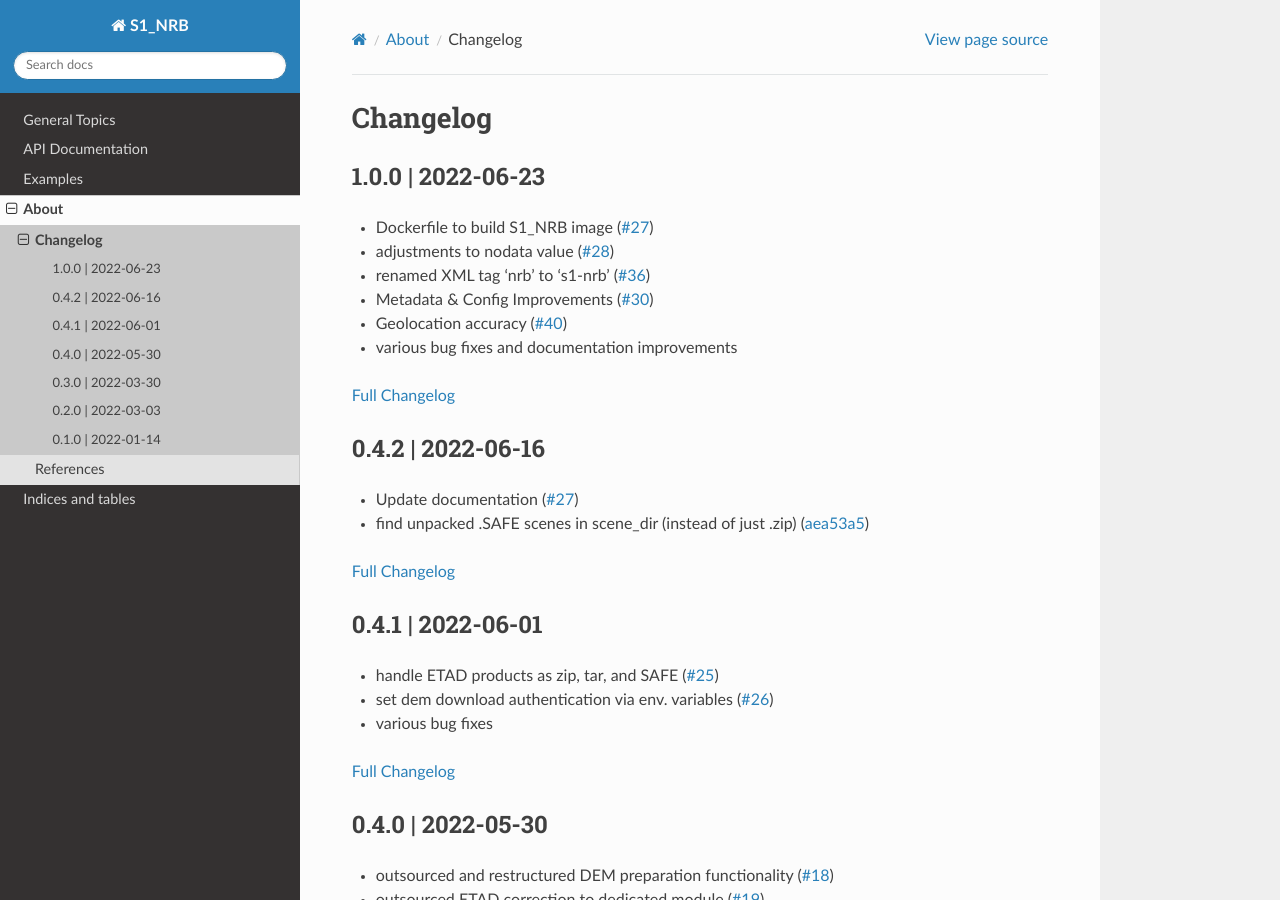
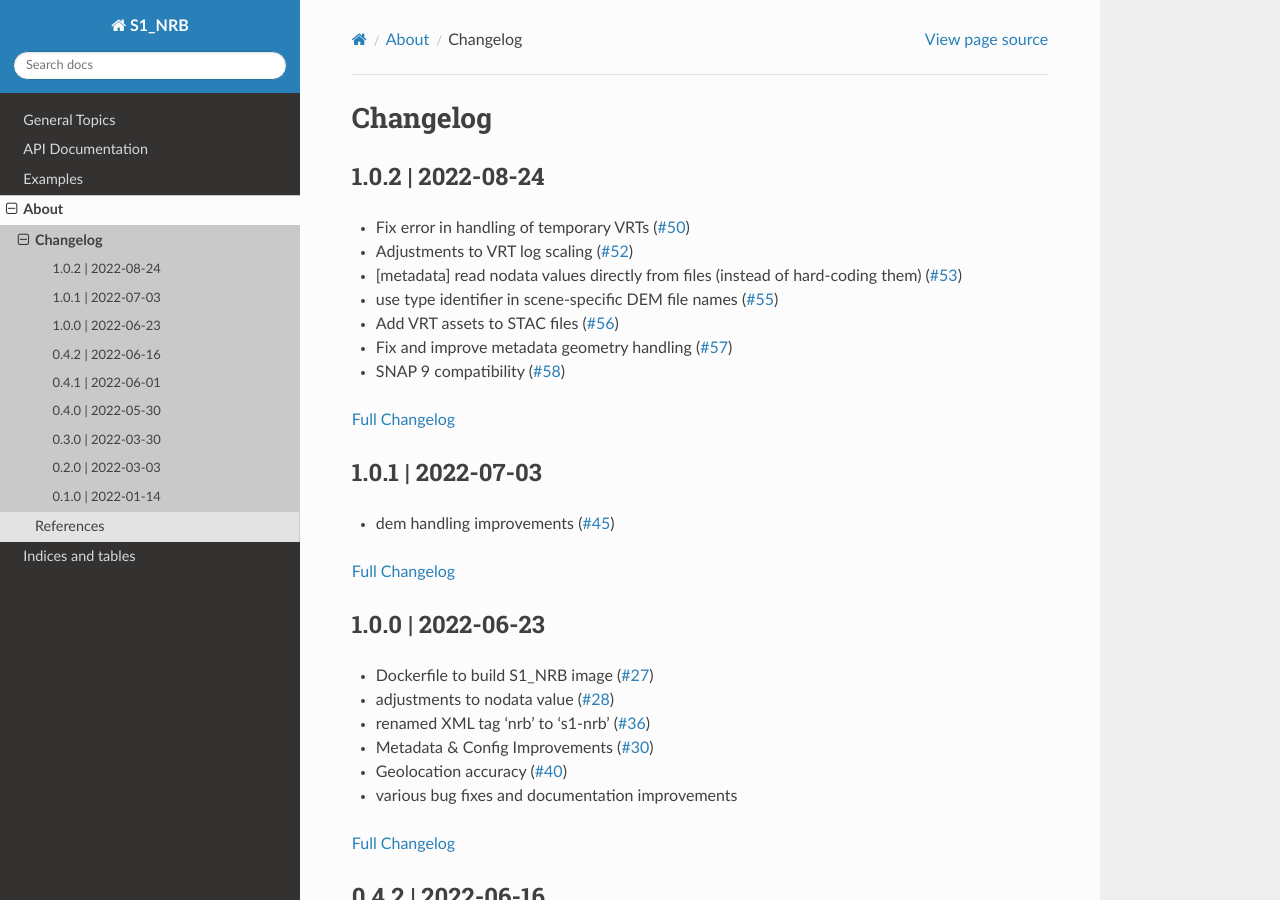
Before and after one commit to SAR-ARD/s1ard, a Sphinx documentation site: the page built from docs/about/changelog.rst, in a window 1280 px wide and 900 px high. Built offline with Sphinx 7.4.7 and the Read the Docs theme 2.0.0, drawn with Linux system fonts in a browser that asks for light colours.

Commit message:
version 1.0.1, 1.0.2 changelog

```diff
--- a/docs/about/changelog.rst
+++ b/docs/about/changelog.rst
@@ -1,5 +1,25 @@
 Changelog
 =========
+
+1.0.2 | 2022-08-24
+------------------
+
+* Fix error in handling of temporary VRTs (`#50 <https://github.com/SAR-ARD/S1_NRB/pull/50>`_)
+* Adjustments to VRT log scaling (`#52 <https://github.com/SAR-ARD/S1_NRB/pull/52>`_)
+* [metadata] read nodata values directly from files (instead of hard-coding them) (`#53 <https://github.com/SAR-ARD/S1_NRB/pull/53>`_)
+* use type identifier in scene-specific DEM file names (`#55 <https://github.com/SAR-ARD/S1_NRB/pull/55>`_)
+* Add VRT assets to STAC files (`#56 <https://github.com/SAR-ARD/S1_NRB/pull/56>`_)
+* Fix and improve metadata geometry handling (`#57 <https://github.com/SAR-ARD/S1_NRB/pull/57>`_)
+* SNAP 9 compatibility (`#58 <https://github.com/SAR-ARD/S1_NRB/pull/58>`_)
+
+`Full Changelog <https://github.com/SAR-ARD/S1_NRB/compare/v1.0.1...v1.0.2>`_
+
+1.0.1 | 2022-07-03
+------------------
+
+* dem handling improvements (`#45 <https://github.com/SAR-ARD/S1_NRB/pull/45>`_)
+
+`Full Changelog <https://github.com/SAR-ARD/S1_NRB/compare/v1.0.0...v1.0.1>`_
 
 1.0.0 | 2022-06-23
 ------------------
```
